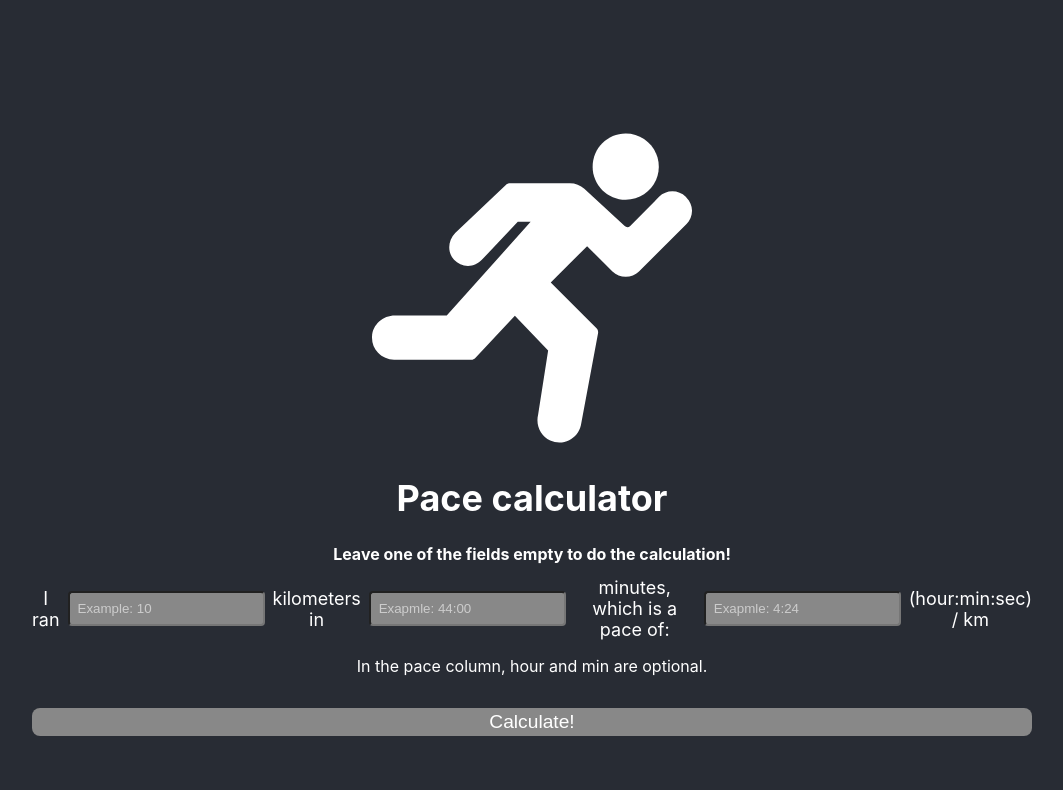
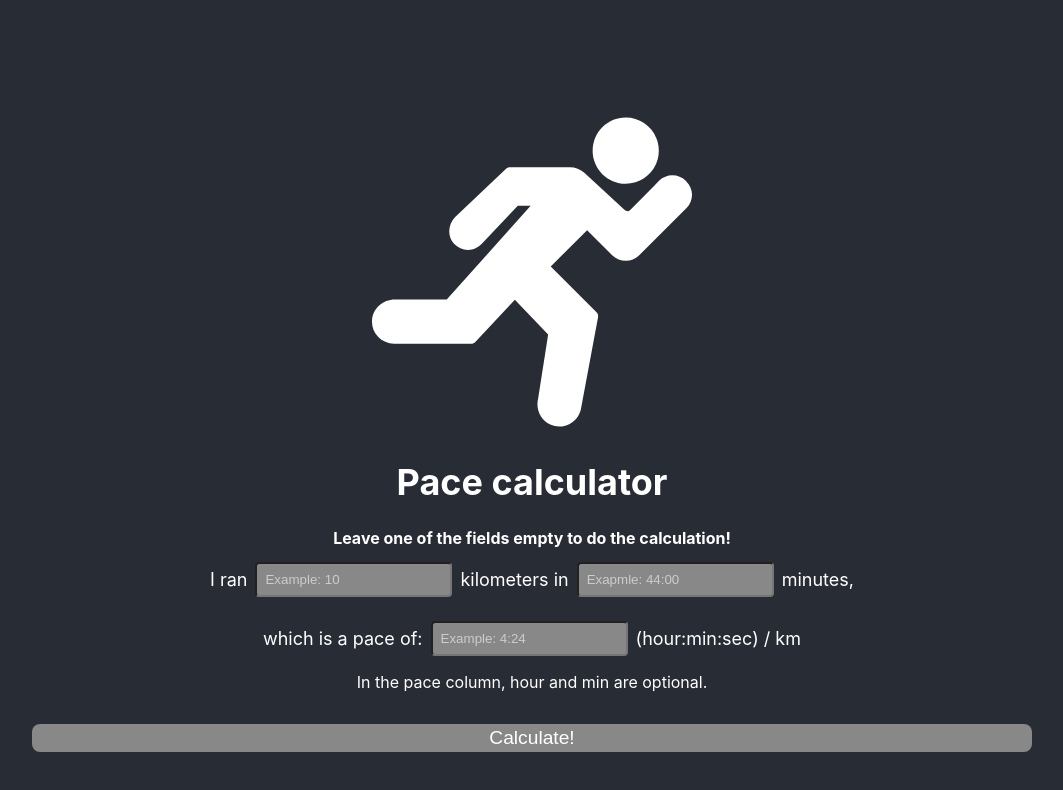
Before and after one commit to atesztoth/pace-calculator, a React (Create React App) app in the folder frontend/: page / in a window 1280 px wide. Shown: the top 790 px of the page, without its empty margins (108-1171 px from the left). Built offline with nearby package versions, Linux system fonts and the light colour scheme.

Commit message:
feat: now the frontend looks somehow, not good, but somehow

```diff
--- a/frontend/src/App.css
+++ b/frontend/src/App.css
@@ -17,11 +17,16 @@
     justify-content: center;
     font-size: calc(10px + 1vmin);
     color: white;
-    padding: 2rem;
+    padding: 1rem;
     overflow: hidden;
+
+    @media (min-width: 500px) {
+        padding: 2rem;
+    }
 }
 
 .App-content {
+    width: 100%;
     max-width: 1000px;
 }
 
--- a/frontend/src/components/calculator/calculator.component.tsx
+++ b/frontend/src/components/calculator/calculator.component.tsx
@@ -77,7 +77,15 @@ const CalculatorComponent: React.FC<Props> = ({ parentLoading, presentingResults
               minHeight: '100px',
             }}
           >
-            <span style={{ display: 'block', fontSize: '1.5rem', marginBottom: '1rem' }}>Results:</span>
+            <span
+              style={{
+                display: 'block',
+                fontSize: '1.5rem',
+                marginBottom: '1rem',
+              }}
+            >
+              Results:
+            </span>
             <div style={{ display: 'flex', flexDirection: 'column' }}>
               <p className={styles.noMarginPadding}>Distance: {presentingResults.distance} km</p>
               <p className={styles.noMarginPadding}>Time to run: {presentingResults.time}</p>
@@ -105,18 +113,26 @@ const CalculatorComponent: React.FC<Props> = ({ parentLoading, presentingResults
           <div className={styles.dataRoot}>
             <div className={styles.dataBox}>
               <span>I ran</span>
-              <input disabled={parentLoading} ref={distanceRef} type="number" placeholder="Example: 10" />
+              <input
+                disabled={parentLoading}
+                ref={distanceRef}
+                type="number"
+                placeholder="Example: 10"
+                className={styles.distanceBox}
+              />
             </div>
             <div className={styles.dataBox}>
               <span>kilometers in</span>
               <input disabled={parentLoading} ref={timeRef} type="string" placeholder="Exapmle: 44:00" />
+              <span>minutes,</span>
             </div>
-            <div className={styles.dataBox}>
-              <span>minutes, which is a pace of: </span>
-              <input disabled={parentLoading} ref={paceRef} type="string" placeholder="Exapmle: 4:24" />
+            <div className={styles.dataBox} style={{ marginTop: '1rem' }}>
+              <span> which is a pace of:</span>
+              <input disabled={parentLoading} ref={paceRef} type="string" placeholder="Example: 4:24" />
               <span>(hour:min:sec) / km</span>
             </div>
           </div>
+
           <p className={styles.paceInfo}>In the pace column, hour and min are optional.</p>
         </div>
         <input disabled={parentLoading} type="submit" className={styles.calculatorBtn} value="Calculate!" />
--- a/frontend/src/components/calculator/calculator.module.css
+++ b/frontend/src/components/calculator/calculator.module.css
@@ -15,9 +15,17 @@
 
 .dataRoot {
     display: flex;
+    flex-wrap: wrap;
     gap: .5rem;
-    flex-direction: row;
+    flex-direction: column;
     align-items: center;
+    justify-content: center;
+
+    @media (min-width: 700px) {
+        flex-direction: row;
+        align-items: center;
+        justify-content: center;
+    }
 }
 
 .dataBox {
--- a/frontend/src/components/calculator/calculator.validator.ts
+++ b/frontend/src/components/calculator/calculator.validator.ts
@@ -23,7 +23,7 @@ export const validateCalculatorInputs = (
   // Now we can handle further validation
   const validatableObject: ValidatableObject<keyof RawCalculatorInput> = {
     pace: { value: input.pace || void 0, excludeIfUndefined: true, constraints: ['stringPace'] },
-    time: { value: input.time || void 0, excludeIfUndefined: true, constraints: ['stringNumberGtZero'] },
+    time: { value: input.time || void 0, excludeIfUndefined: true, constraints: ['stringPace'] },
     distance: { value: input.distance || void 0, excludeIfUndefined: true, constraints: ['stringNumberGtZero'] },
   }
 
--- a/frontend/src/helpers/time.utils.ts
+++ b/frontend/src/helpers/time.utils.ts
@@ -32,6 +32,7 @@ export const convertTimeStrToSeconds = (str: string): Seconds | null => {
 
 export const secondsToTimeString = (input: number): string => {
   const { hours, minutes, seconds } = secondsToHMS(input)
+  console.info({ hours, minutes, seconds })
   return [hours, minutes, seconds]
     .filter((v, i, a) => v !== 0 || i === a.length - 1)
     .map((v) => String(v).padStart(2, '0'))
```
